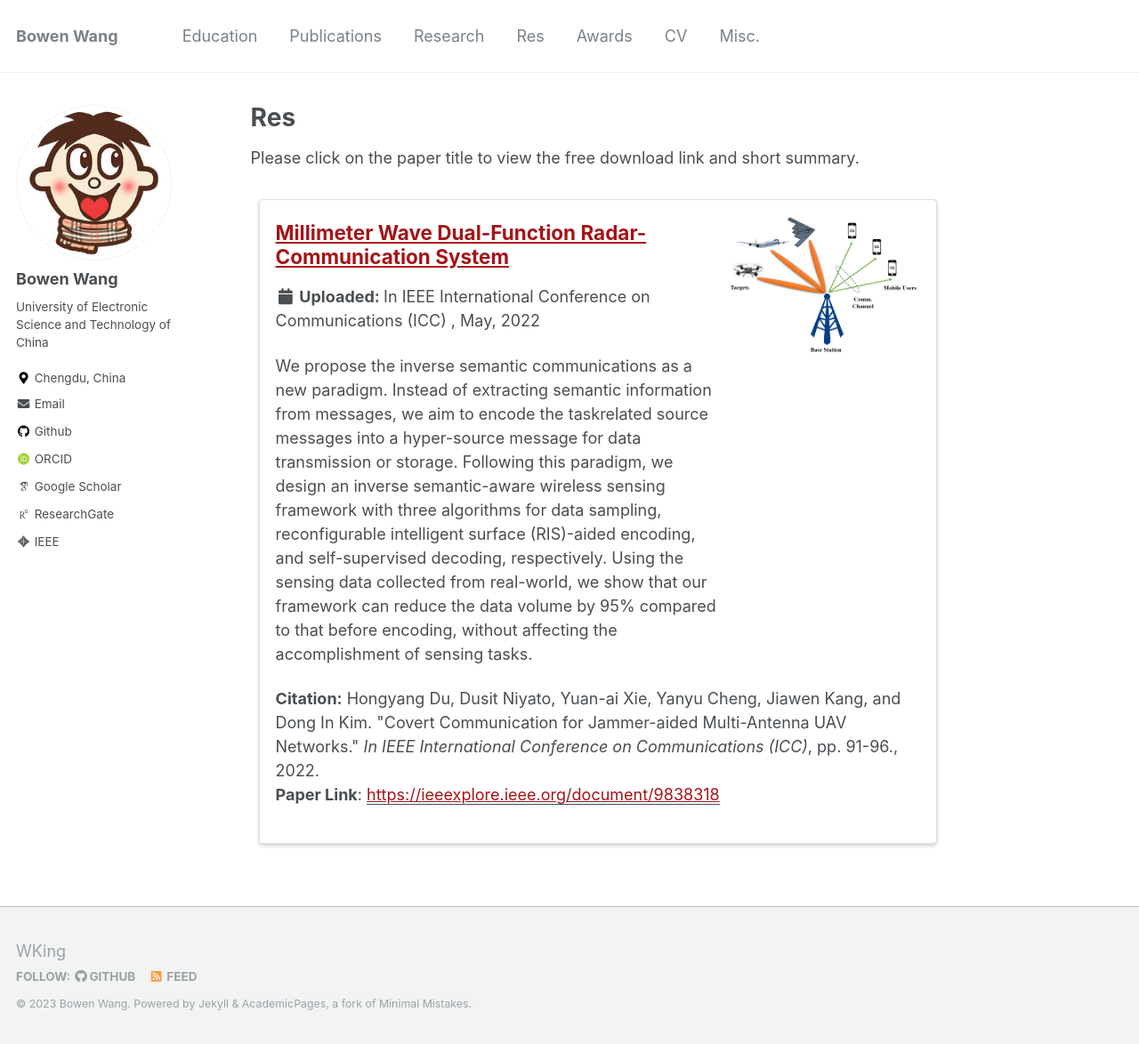
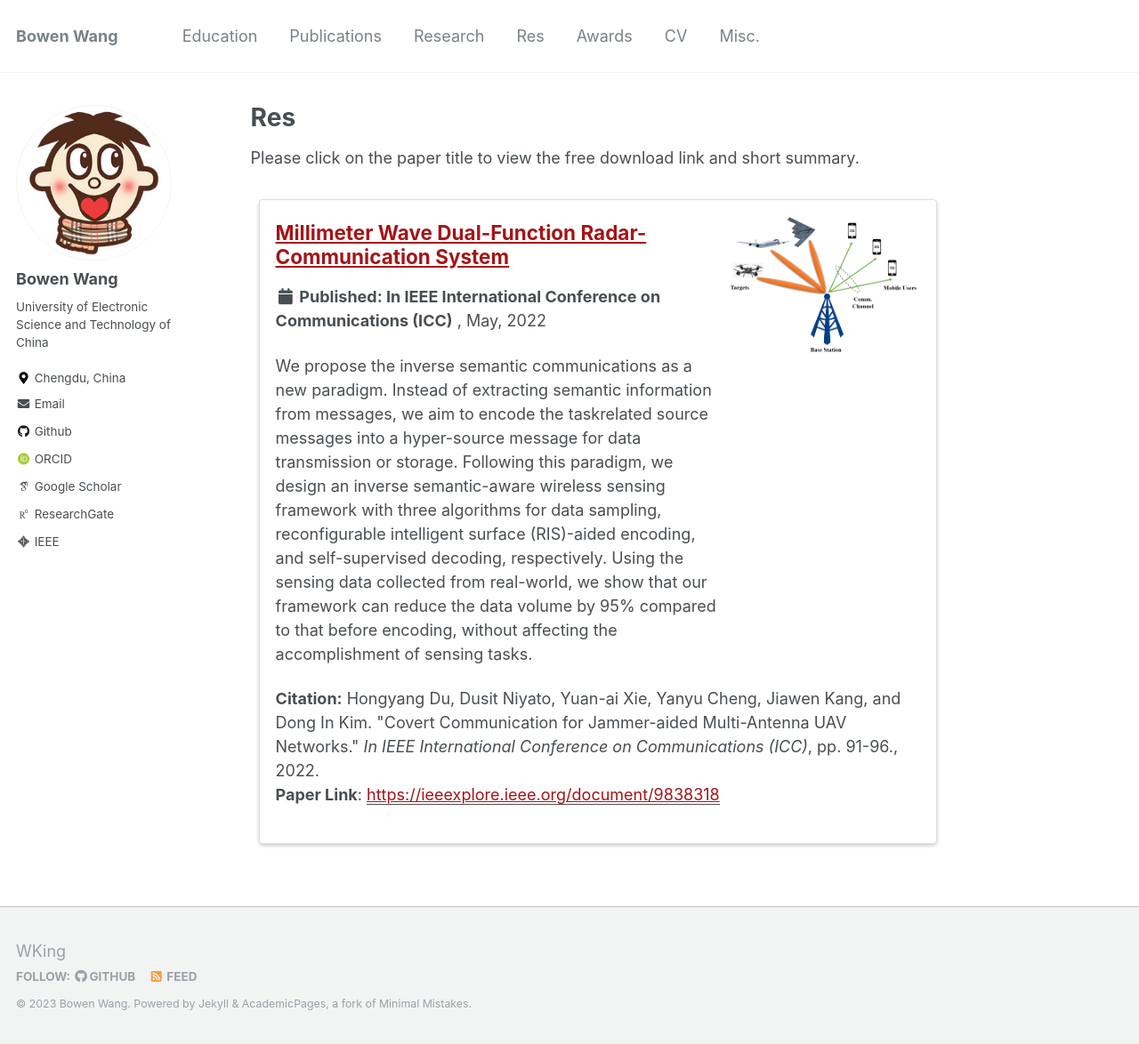
Before and after one commit to BW-Wang/BW-Wang.github.io, a Jekyll site: the page built from _pages/test.md, in a window 1280 px wide and 1174 px high. Shown: the whole window at 89% size. Built offline with Jekyll 4.4.1, drawn with Linux system fonts in a browser that asks for light colours; some web fonts are replaced.

Commit message:
Update archive-single-research.html

```diff
--- a/_includes/archive-single-research.html
+++ b/_includes/archive-single-research.html
@@ -120,7 +120,7 @@
 
                 {% if post.collection == 'teaching' %}
                     <p> {{ post.type }}, <i>{{ post.venue }}</i>, {{ post.date | default: "1900-01-01" | date: "%Y" }} </p>
-                {% elsif post.collection == 'publications' %}
+                {% elsif post.collection == 'research' %}
 					<p class="page__date">
                         <strong>
                             <i class="fa fa-fw fa-calendar" aria-hidden="true"></i>
```
